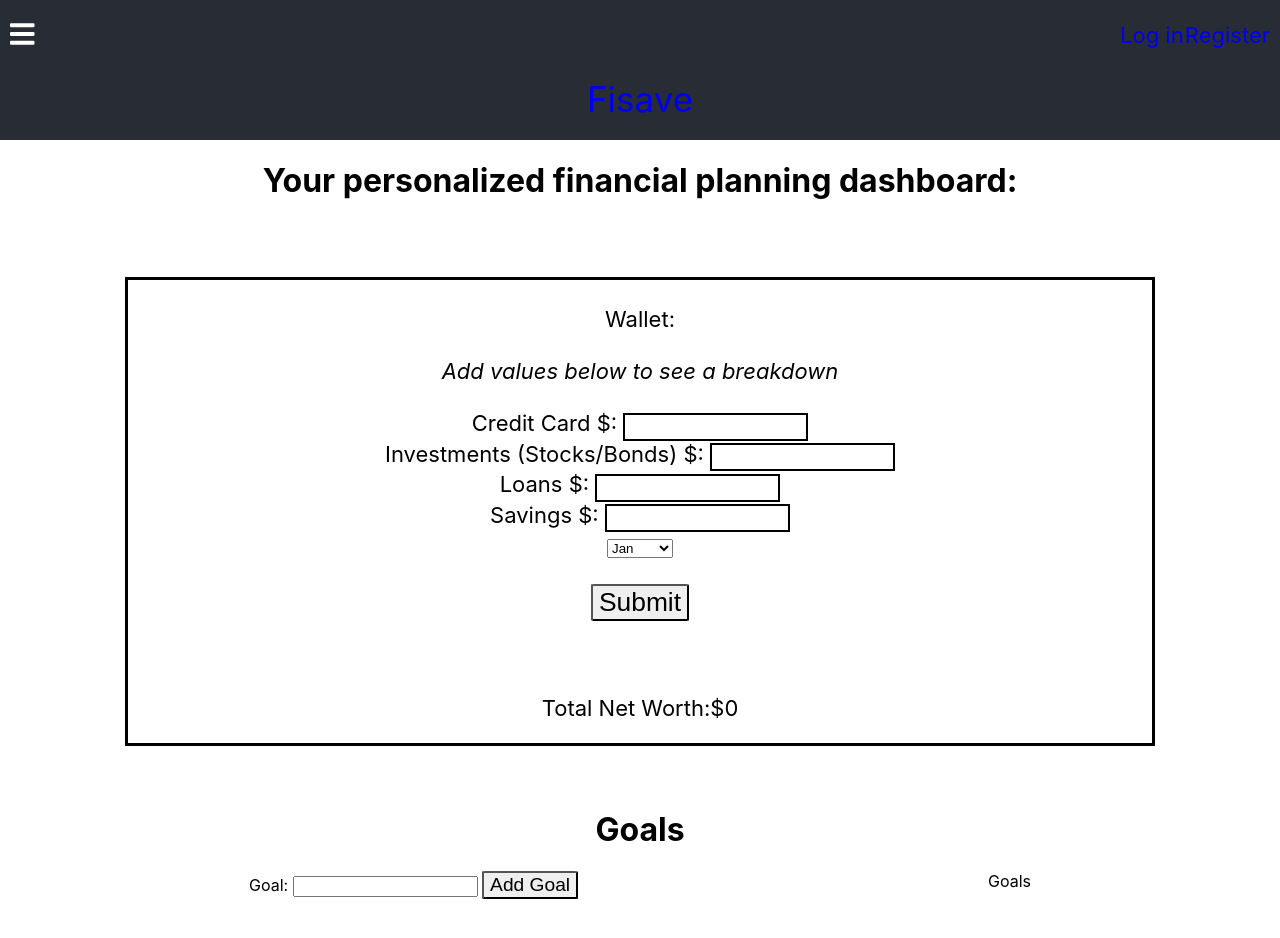
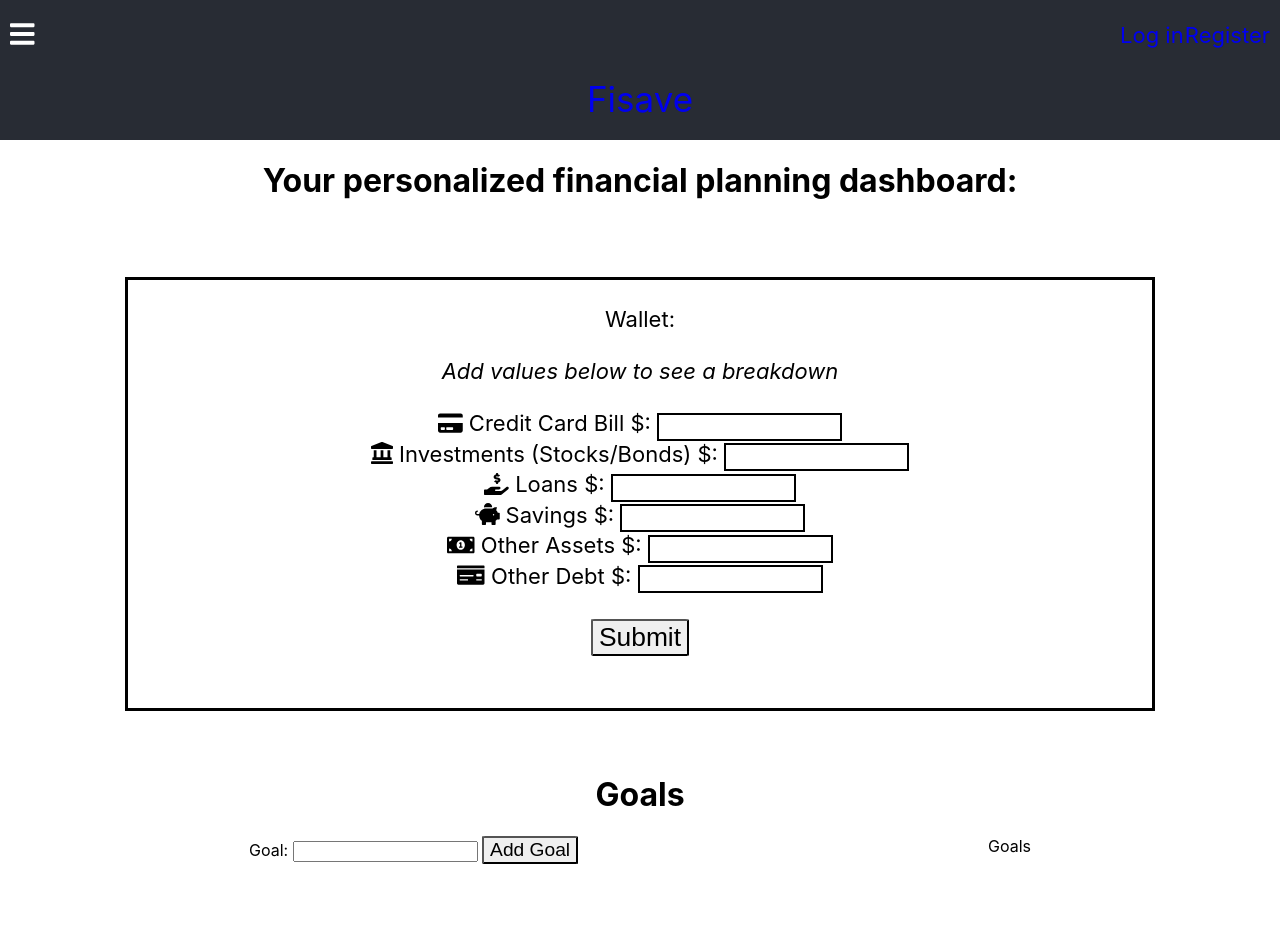
Before and after one commit to tgronski/networth-client, a React (Create React App) app: page /networth in a window 1280 px wide. Shown: the top 938 px of the page. Built offline with nearby package versions, Linux system fonts and the light colour scheme.

Commit message:
Adds Tracking nw over time

```diff
--- a/src/Networth/Networth.css
+++ b/src/Networth/Networth.css
@@ -32,7 +32,7 @@
 }
 .report{
 height: 225px;
-width: 200px;
+max-width: 200px;
 font-size: 16px;
 }
 .list{
@@ -41,7 +41,7 @@ font-size: 16px;
     flex-direction: column;
     justify-content: space-evenly;
     height: 200px;
-    width:700px;
+    max-width:700px;
     list-style-type: none;
     border: solid black 2px;
     padding: 20px;
--- a/src/Networth/Networth.js
+++ b/src/Networth/Networth.js
@@ -2,6 +2,10 @@ import React, {Component} from 'react';
 import './Networth.css'
 import NetworthPie from './NetworthPie';
 import Goals from './Goals'
+import { faCreditCard, faLandmark, faHandHoldingUsd, faPiggyBank, faMoneyBillAlt, faMoneyCheck} from '@fortawesome/free-solid-svg-icons'
+import { FontAwesomeIcon } from '@fortawesome/react-fontawesome';
+import Overtime from "./Overtime"
+import Resources from './Resources'
 
 export default class Networth extends Component {
   constructor(props){
@@ -13,10 +17,12 @@ export default class Networth extends Component {
         investments: 0,
         loans: 0,
         savings: 0,
+        otherDebt: 0,
+        otherAssets: 0,
         total: 0,
-        month: "Jan",
-        entries: [{}],
-        resources: null
+        entries: [],
+        resources: null,
+        networth: false
     }
   }
   handleCredit=(e)=>{
@@ -26,7 +32,7 @@ export default class Networth extends Component {
       value=0
     }
 
-    this.setState({credit: value})
+    this.setState({networth: false, credit: value})
   }
   handleInvestments=(e)=>{
     e.preventDefault();
@@ -35,7 +41,7 @@ export default class Networth extends Component {
       value=0
     }
 
-    this.setState({investments: value})
+    this.setState({networth: false,investments: value})
   }
   handleSavings=(e)=>{
     e.preventDefault();
@@ -44,7 +50,7 @@ export default class Networth extends Component {
       value=0
     }
 
-    this.setState({savings: value})
+    this.setState({networth: false, savings: value})
   }
   handleLoans=(e)=>{
     e.preventDefault();
@@ -53,12 +59,25 @@ export default class Networth extends Component {
       value=0
     }
 
-    this.setState({loans: value})
+    this.setState({networth: false,loans: value})
   }
-  handleEntry=(e)=>{
+  handleOtherAssets=(e)=>{
     e.preventDefault();
-    let entryMonth=e.target.value
-    this.setState({month: entryMonth})
+    let value=e.target.value.replace('-e','')
+    if(value===''){
+      value=0
+    }
+
+    this.setState({networth: false,otherAssets: value})
+  }
+  handleOtherDebt=(e)=>{
+    e.preventDefault();
+    let value=e.target.value.replace('-e','')
+    if(value===''){
+      value=0
+    }
+
+    this.setState({networth: false,otherDebt: value})
   }
 
   handleSubmit(e){
@@ -67,30 +86,24 @@ export default class Networth extends Component {
     let investments=parseInt(this.state.investments)
     let savings = parseInt(this.state.savings)
     let loans = parseInt(this.state.loans)
+    let otherDebt = parseInt(this.state.otherDebt)
+    let otherAssets = parseInt(this.state.otherAssets)
     let resources = this.state.resources
+    let now= new Date().toDateString()
     if(credit>0 || loans >0){
       resources = true
     }
     else resources = false
-    let total=investments  - credit  + savings - loans
+    let total=investments  - credit  + savings - loans - otherDebt + otherAssets
     this.setState({total: total,
     entries: [ ...this.state.entries,
-      {month: this.state.month, total: total}],
-    resources: resources})
-
+      {time: now , total: total}],
+    resources: resources, networth: true})
+    console.log(this.state)
   }
 
   render(){
 
-  let months= ["Jan","Feb","Mar","Apr","May","Jun","Jul","Aug","Sept","Oct","Nov","Dec"]
-  const options = months.map(month => {
-    return (
-      <option>
-        {month}
-      </option>
-    );
-  });
-  let entries = this.state.entries
   return (
     <div className="Networth">
       <h1>Your personalized financial planning dashboard:</h1>
@@ -106,69 +119,44 @@ export default class Networth extends Component {
           <NetworthPie credit={this.state.credit} loans={this.state.loans} savings={this.state.savings} investments={this.state.investments}/>
 
           <br/> <br/>
-          <label htmlFor='Credit-Card'>Credit Card $: {' '}</label>
+          <label htmlFor='Credit-Card'><FontAwesomeIcon icon={faCreditCard}/>{' '}Credit Card Bill $: {' '}</label>
           <input type='number' className='input'  onChange={e=>this.handleCredit(e)}></input>
           <br/>
-          <label htmlFor='Investments'>Investments (Stocks/Bonds) $: {' '}</label>
+          <label htmlFor='Investments'><FontAwesomeIcon icon={faLandmark}/>{' '}Investments (Stocks/Bonds) $: {' '}</label>
           <input type='number' className='input'  onChange={e=>this.handleInvestments(e)}></input>
           <br/>
-          <label htmlFor='Loans'>Loans $: {' '}</label>
+          <label htmlFor='Loans'><FontAwesomeIcon icon={faHandHoldingUsd}/>{' '}Loans $: {' '}</label>
           <input type='number' className='input'  onChange={e=>this.handleLoans(e)}></input>
           <br/>
-          <label htmlFor='Savings'>Savings $: {' '}</label>
+          <label htmlFor='Savings'><FontAwesomeIcon icon={faPiggyBank }/>{' '}Savings $: {' '}</label>
           <input type='number' className='input' onChange={e=>this.handleSavings(e)}></input>
           <br/>
-          <select
-                type="text"
-                name="month"
-                id="month"
-                value={this.state.month}
-                onChange={e => this.handleEntry(e)}
-                required
-              >
-                <option value={null}>Months</option>
-                {options}
-              </select>
-              <br/><br/>
+          <label htmlFor='Savings'><FontAwesomeIcon icon={faMoneyBillAlt }/>{' '}Other Assets $: {' '}</label>
+          <input type='number' className='input' onChange={e=>this.handleOtherAssets(e)}></input>
+          <br/>
+          <label htmlFor='Savings'><FontAwesomeIcon icon={faMoneyCheck }/>{' '}Other Debt $: {' '}</label>
+          <input type='number' className='input' onChange={e=>this.handleOtherDebt(e)}></input>
+          <br/><br/>
+
           <button type="submit" className='submitButton' onClick={e=>this.handleSubmit(e)}>Submit</button>
           <br/><br/>
 
           <br/>
-          <p>Total Net Worth:
+          {this.state.networth
+          ?(<p>Total Net Worth:
             {this.state.total>=0
             ?(`$${this.state.total}`)
             : `-$${-1*this.state.total}`}
-            </p>
+            </p>)
+          : null}
+
         </form>
 
 
       </div>
-      {(this.state.resources===true
-      ?(<ul className="list" id='debtList'><h2>Financial Planning Resources:</h2>
-        <li>www.mint.com</li>
-        <li>www.sofi.com</li>
-      </ul>)
-      : null
-    )}
-      {(this.state.resources===false
-      ?(<ul className="list" id='debtList'><h2>Financial Planning Resources:</h2>
-              <li>www.vanguard.com</li>
-              <li>www.blackrock.com</li>
-            </ul>)
-      : null
-    )}
+    <Resources resources={this.state.resources}/>
+    <Overtime entries={this.state.entries}/>
     <Goals/>
-
-    {/* <ul className="list">Networth Over Time:
-    {entries.map(entry => {
-       return( <li key={entry.month}>
-          {entry.month}: {this.state.total>=0
-            ?(`$${this.state.total}`)
-            : `-$${-1*this.state.total}`}
-        </li>)
-     })}
-    </ul> */}
-
     </div>
   );
 }
--- /dev/null
+++ b/src/Networth/Overtime.js
@@ -0,0 +1,32 @@
+import React,{Component} from 'react';
+
+
+export default class Overtime extends Component{
+
+  render(){
+    let entries= this.props.entries
+    for(let i=0; i<entries.length; i++){
+        if (i=0){
+            entries[0].color= "green"
+        }
+        else if(entries[i]>entries[i-1]){
+            entries[i].color="green"
+        }
+        else entries[i].color="red"
+    }
+    console.log(entries)
+  return (
+    <div className="Overtime">
+
+    {entries.length>0
+    ?(entries.map(entry=>{
+     return <p style={{color: `${entry.color}`}} key={entry.time}>{entry.time}: {' '}{entry.total>0
+        ?(`$${entry.total}`)
+        : `-$${-1*entry.total}`}</p>
+    }))
+    : null
+    }
+    </div>
+  )
+}
+}
--- /dev/null
+++ b/src/Networth/Resources.js
@@ -0,0 +1,29 @@
+import React,{Component} from 'react';
+
+
+export default class Overtime extends Component{
+
+  render(){
+    let resources=this.props.resources
+
+  return (
+    <>
+      {(resources===true
+      ?(<ul className="list" id='debtList'><h2>Financial Planning Resources:</h2>
+        <li>www.mint.com</li>
+        <li>www.sofi.com</li>
+      </ul>)
+      : null
+    )}
+      {(resources===false
+      ?(<ul className="list" id='debtList'><h2>Financial Planning Resources:</h2>
+              <li>www.vanguard.com</li>
+              <li>www.blackrock.com</li>
+            </ul>)
+      : null
+    )}
+
+    </>
+  )
+}
+}
```
